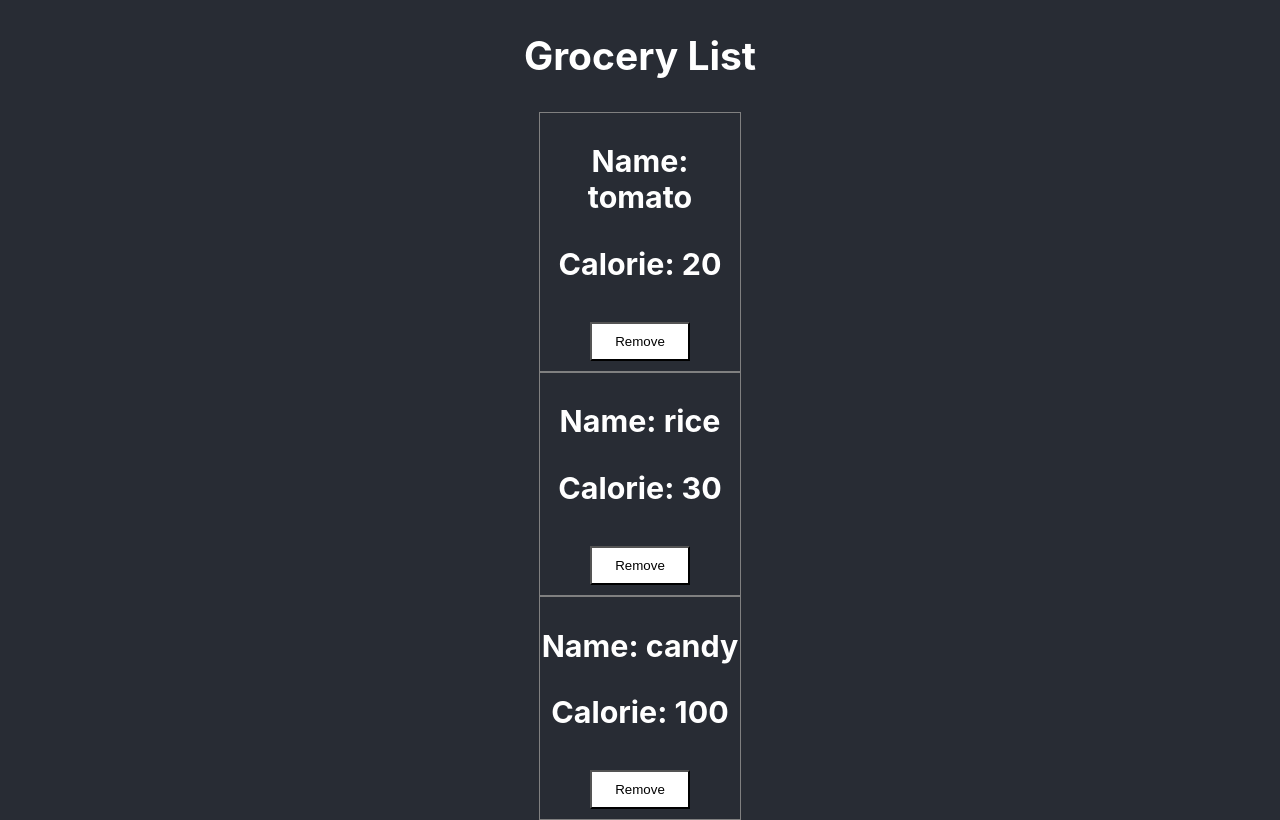
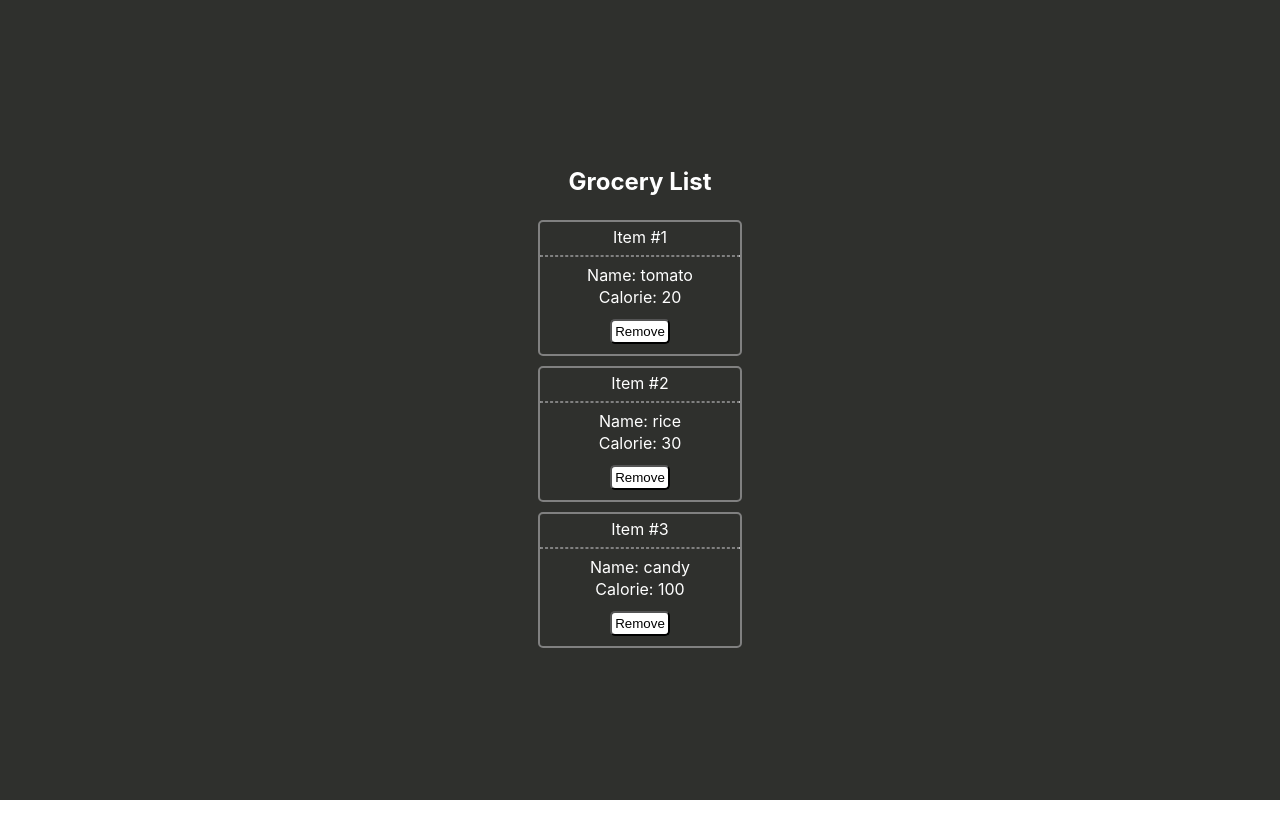
Before and after one commit to wchrapcynski/grocery-list, a React (Create React App) app: page / in a window 1280 px wide. Built offline with nearby package versions, Linux system fonts and the light colour scheme.

Commit message:
Began to customize the CSS styling throughout the app

```diff
--- a/src/App.css
+++ b/src/App.css
@@ -2,14 +2,13 @@
   text-align: center;
 }
 
-.App-header {
-  background-color: #282c34;
+.grocery-list-main {
+  background-color: #2f302d;
   min-height: 100vh;
   display: flex;
   flex-direction: column;
   align-items: center;
   justify-content: center;
-  font-size: calc(10px + 2vmin);
   color: white;
 }
 
@@ -19,3 +18,7 @@
   margin-top: 10px;
   background-color: white;
 }
+
+button:focus, input:focus{
+    outline: none;
+}
--- a/src/App.js
+++ b/src/App.js
@@ -39,7 +39,7 @@ function App() {
 
   return (
     <div className="App">
-      <header className="App-header">
+      <div className="grocery-list-main">
         <h2>Grocery List</h2>
         {items.list.map((value, key) => {
           return (
@@ -54,7 +54,7 @@ function App() {
             ></Item>
           );
         })}
-      </header>
+      </div>
     </div>
   );
 }
--- a/src/components/item.css
+++ b/src/components/item.css
@@ -1,11 +1,42 @@
 .item-style {
-    border: 1px solid grey;
+    border: 2px solid grey;
     width: 200px;
+    margin: 5px;
+    border-radius: 5px;
+    -webkit-border-radius: 5px;
+    -moz-border-radius: 5px;
+    -ms-border-radius: 5px;
+    -o-border-radius: 5px;
+    padding-top: 5px;
+}
+
+.item-style p {
+  padding: 0;
+  margin: 2px 0;
+}
+
+.item-style input {
+  height: 9px;
+  width: 180px;
+}
+
+hr {
+  border-top: 1px dashed grey;
+  border-bottom: 1px dashed grey;
 }
 
 .remove-button {
-  width: 100px;
-  padding: 10px 5px;
+  padding: 3px 3px;
   margin: 10px 0;
   background-color: white;
+  border-radius: 5px;
+  -webkit-border-radius: 5px;
+  -moz-border-radius: 5px;
+  -ms-border-radius: 5px;
+  -o-border-radius: 5px;
+  width: 60px;
 }
+
+.remove-button:hover {
+  background-color: rgb(224, 224, 224);
+}
--- a/src/components/item.js
+++ b/src/components/item.js
@@ -4,6 +4,8 @@ import "./item.css";
 function item(props) {
   return (
     <div className="item-style">
+      Item #{props.index + 1}
+      <hr/>
       {props.editable ? (
         <input
           type="text"
@@ -11,9 +13,9 @@ function item(props) {
           defaultValue={props.item.name}
         ></input>
       ) : (
-        <h3 onDoubleClick={props.onDoubleClick}>Name: {props.item.name}</h3>
+        <p onDoubleClick={props.onDoubleClick}>Name: {props.item.name}</p>
       )}
-      <h3>Calorie: {props.item.calorie}</h3>
+      <p>Calorie: {props.item.calorie}</p>
       <button
         name={props.item.name}
         className="remove-button"
```
